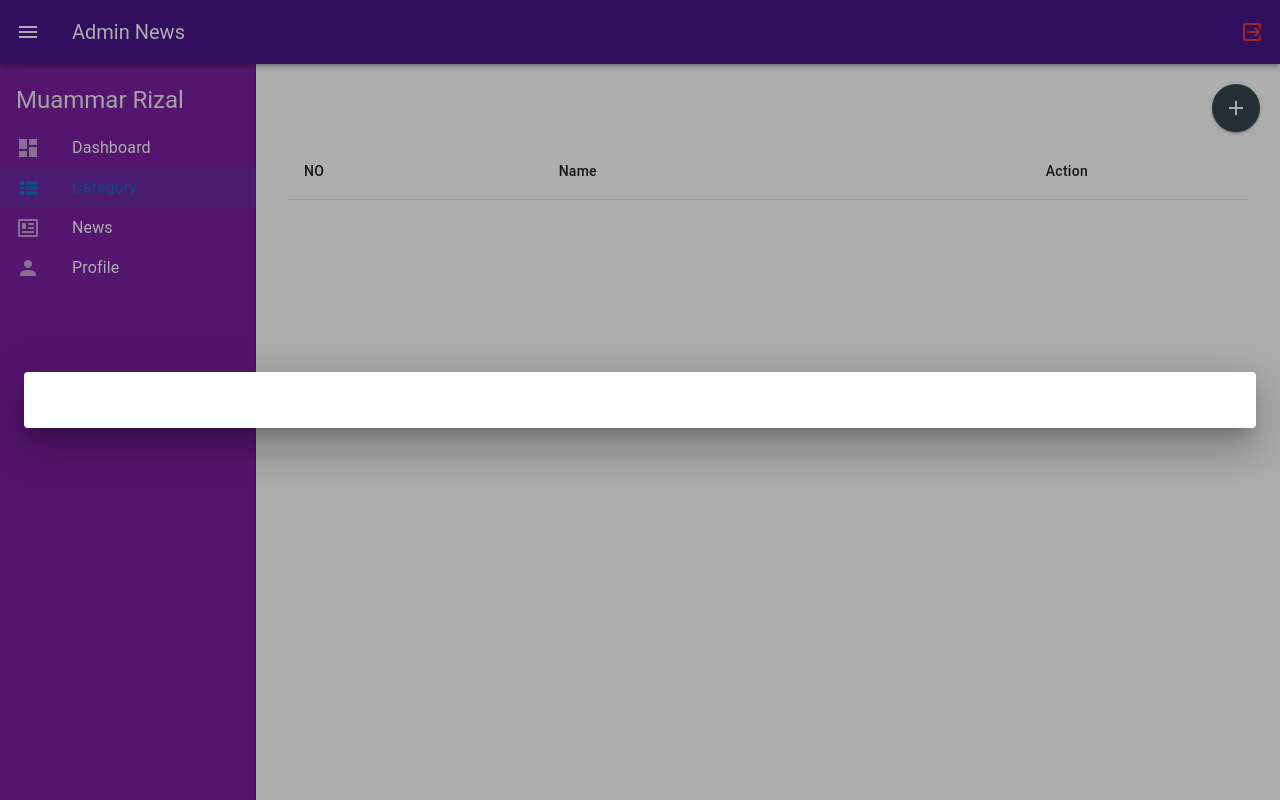
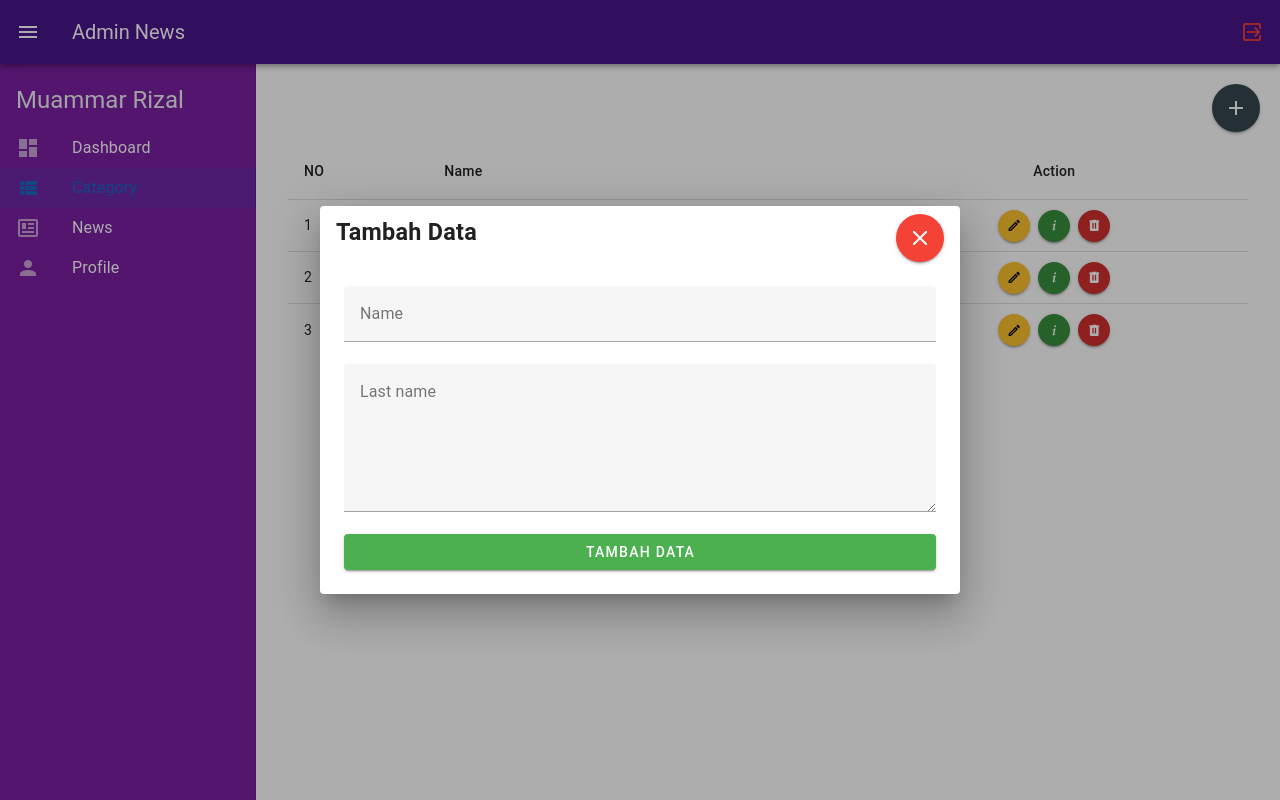
Before and after one commit to MuammarRizal/daily-digest, a Vue app: page /dashboard/category in a window 1280 px wide. Both pictures are taken after a click on the button 1236 px from the left and 108 px from the top of the page. Built offline with nearby package versions, Linux system fonts and the light colour scheme.

Commit message:
implement(view) : category layout to category view

```diff
--- a/src/layouts/admin/Category.layout.vue
+++ b/src/layouts/admin/Category.layout.vue
@@ -2,8 +2,22 @@
   <v-row justify="end">
     <v-btn @click="dialog = !dialog" icon="mdi-plus" class="mb-6 bg-blue-grey-darken-3" />
   </v-row>
-  <DialogComponent v-model="dialog" />
-  <TableComponent />
+  <DialogComponent v-model="dialog" width="50%">
+    <template #title>
+      <div class="title-dialog d-flex justify-space-between">
+        <h3>Tambah Data</h3>
+        <v-btn @click="dialog = !dialog" icon="mdi-window-close" color="red" />
+      </div>
+    </template>
+    <template #content>
+      <v-form @submit.prevent="onSubmit">
+        <v-text-field label="Name" v-model="category.name" />
+        <v-textarea label="Last name" v-model="category.lastname"></v-textarea>
+        <v-btn width="100%" color="green" type="submit">Tambah Data</v-btn>
+      </v-form>
+    </template>
+  </DialogComponent>
+  <TableComponent :items="desserts" />
 </template>
 
 <script setup>
@@ -11,4 +25,38 @@ import { reactive, ref } from 'vue'
 import TableComponent from '@/fragments/public/Table.component.vue'
 import DialogComponent from '@/fragments/public/Dialog.component.vue'
 const dialog = ref(false)
+
+const desserts = ref([
+  {
+    name: 'Frozen Yogurt',
+    calories: 159,
+  },
+  {
+    name: 'Ice cream sandwich',
+    calories: 237,
+  },
+  {
+    name: 'Eclair',
+    calories: 262,
+  },
+])
+const category = reactive({
+  name: '',
+  lastname: '',
+})
+
+const clearInput = () => {
+  category.name = ''
+  category.lastname = ''
+}
+
+const onSubmit = () => {
+  desserts.value.push({
+    name: category.name,
+    colories: category.lastname,
+  })
+
+  clearInput()
+  dialog.value = !dialog.value
+}
 </script>
```
